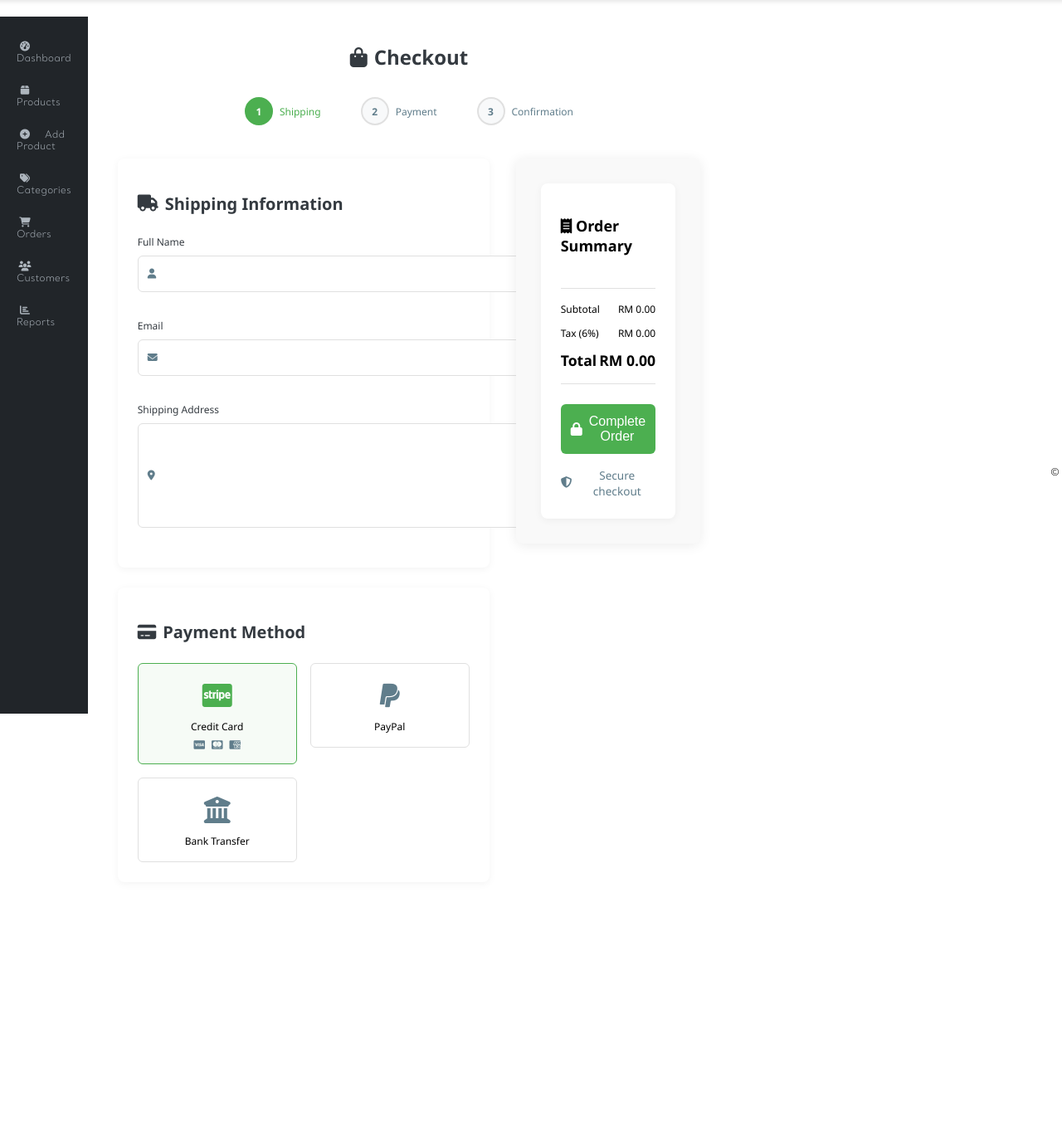
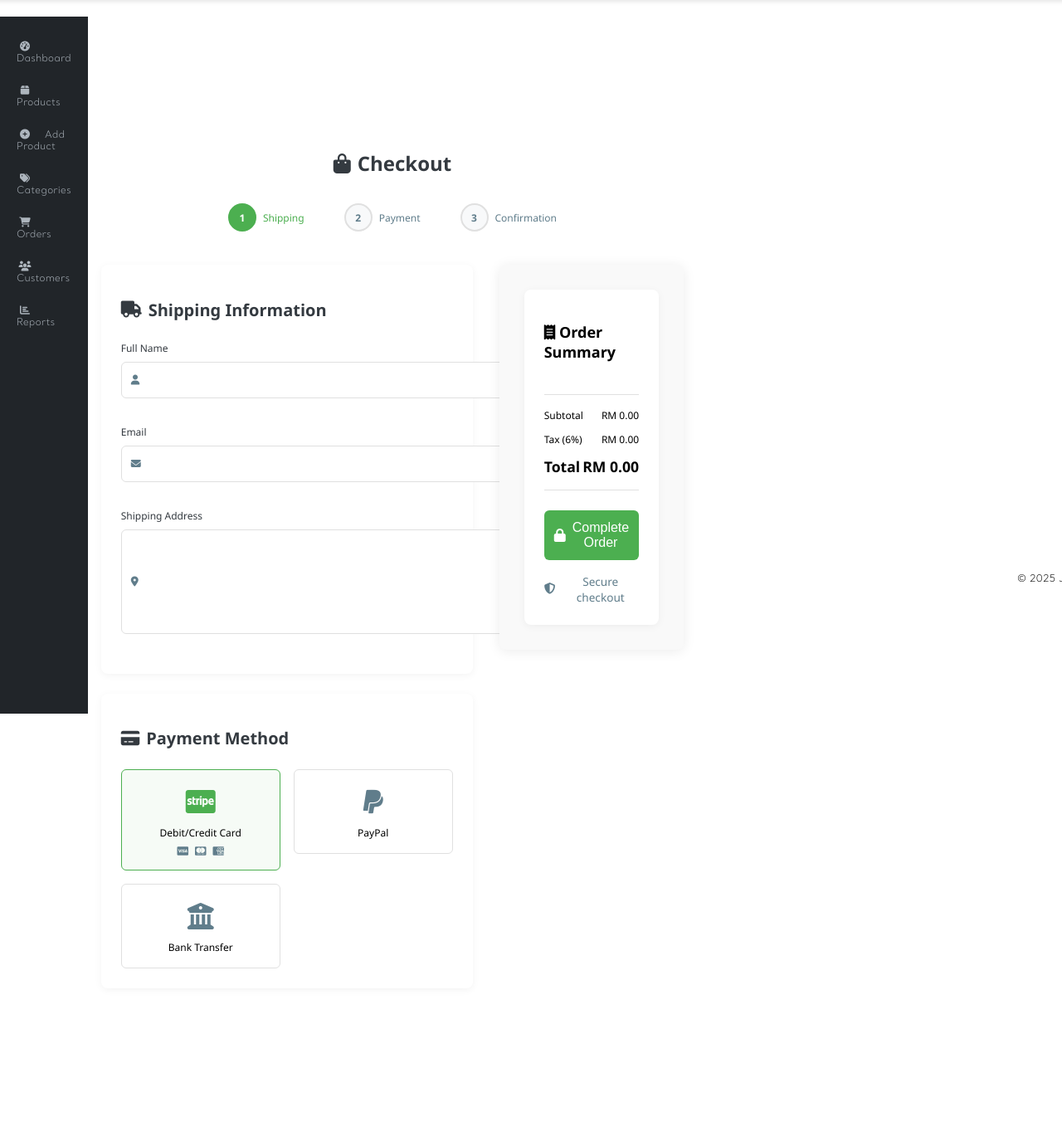
Before and after one commit to jW028/hush-shine, a PHP site: page /page/checkout.php in a window 1280 px wide; the page is wider, and only the part inside the window is pictured. Shown: the part 52-1427 px from the top of that part at 83% size. Before the commit the page ends 1091 px from the top of that part, so only its background shows below. Run offline with PHP 8.4, Linux system fonts and the light colour scheme; a user stored in the database is signed in; data comes from the database, SQL or seed files in the repository; some libraries are stand-ins or nearby versions.

Commit message:
updated, php for db data retrieval not modified yet

```diff
--- a/css/app.css
+++ b/css/app.css
@@ -319,6 +319,7 @@ form {
     width: 33%;
     margin: 0 20px;
 }
+
 /*Index css*/
 .slider{
     /* width: 1521px; */
@@ -1959,7 +1960,7 @@ input[type="number"] {
 
 .checkout-container {
     max-width: 1200px;
-    margin: 2rem auto;
+    margin: 10rem auto;
     padding: 0 1rem;
     font-family: 'Segoe UI', Tahoma, Geneva, Verdana, sans-serif;
 }
@@ -2016,6 +2017,11 @@ input[type="number"] {
     background: var(--primary);
     color: white;
     border-color: var(--primary);
+}
+
+.checkout-post-method {
+    width: auto;
+    margin: auto;
 }
 
 .checkout-grid {
--- a/hushandshine.sql
+++ b/hushandshine.sql
@@ -26,6 +26,9 @@ SET time_zone = "+00:00";
 --
 -- Table structure for table `admin`
 --
+
+CREATE DATABASE IF NOT EXISTS `hushandshine`;
+USE `hushandshine`;
 
 CREATE TABLE `admin` (
   `admin_id` char(4) NOT NULL,
--- a/page/checkout.php
+++ b/page/checkout.php
@@ -22,7 +22,7 @@ if ($_SERVER['REQUEST_METHOD'] === 'POST') {
 
         //PaymentMethod
         $paymentMethod = $_POST['payment_method'];
-        $validPaymentMethods = ['Credit Card', 'PayPal', 'Bank Transfer'];
+        $validPaymentMethods = ['Debit/Credit Card', 'Touch N Go', 'Bank Transfer', 'FPX'];
         if (!in_array($paymentMethod, $validPaymentMethods)) {
             throw new Exception("Invalid payment method selected");
         }
@@ -51,13 +51,13 @@ if ($_SERVER['REQUEST_METHOD'] === 'POST') {
         $total = $subtotal + $tax;
 
         //Stripe
-        if ($paymentMethod === 'Credit Card') {
-            $_SESSION['checkout_total'] = $total;
-            $_SESSION['order_id'] = $orderId;
+        // if ($paymentMethod === 'Debit/Credit Card') {
+        //     $_SESSION['checkout_total'] = $total;
+        //     $_SESSION['order_id'] = $orderId;
 
-            header("Location: stripe.php");
-            exit();
-        }
+        //     header("Location: stripe.php");
+        //     exit();
+        // }
 
         // Start transaction
         $_db->beginTransaction();
@@ -72,7 +72,7 @@ if ($_SERVER['REQUEST_METHOD'] === 'POST') {
             $userId,
             $total,
             $_POST['address'],
-            $payment_method
+            $paymentMethod
         ]);
         $orderId = $_db->lastInsertId();
 
@@ -92,7 +92,7 @@ if ($_SERVER['REQUEST_METHOD'] === 'POST') {
         }
 
         //Handle different payment methods
-        if ($paymentMethod === 'Credit Card') {
+        if ($paymentMethod === 'Debit/Credit Card') {
             $_SESSION['checkout_total'] = $total;
             $_SESSION['order_id'] = $orderId;
 
@@ -194,7 +194,7 @@ include '../_head.php';
             </div>
         <?php endif; ?>
 
-        <form method="POST">
+        <form method="POST" class="checkout-post-method">
             <div class="checkout-grid">
                 <!-- Shipping Information -->
                 <div class="checkout-form">
@@ -238,12 +238,12 @@ include '../_head.php';
 
                         <div class="payment-cards">
                             <label class="payment-option">
-                                <input type="radio" name="payment_method" value="Credit Card" required checked>
+                                <input type="radio" name="payment_method" value="Debit/Credit Card" required checked>
                                 <div class="payment-content">
                                     <div class="payment-icon">
                                         <i class="fab fa-cc-stripe"></i>
                                     </div>
-                                    <span>Credit Card</span>
+                                    <span>Debit/Credit Card</span>
                                     <div class="payment-brands">
                                         <i class="fab fa-cc-visa"></i>
                                         <i class="fab fa-cc-mastercard"></i>
```
